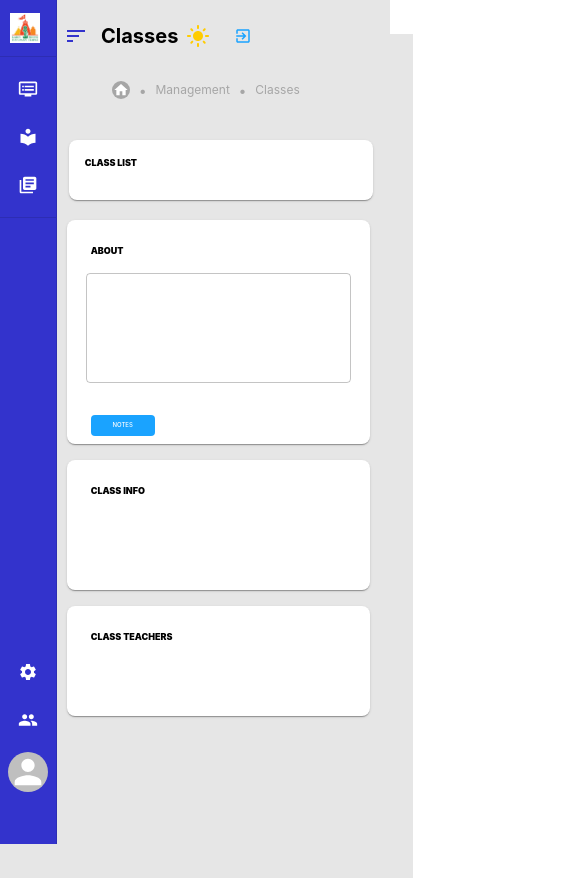
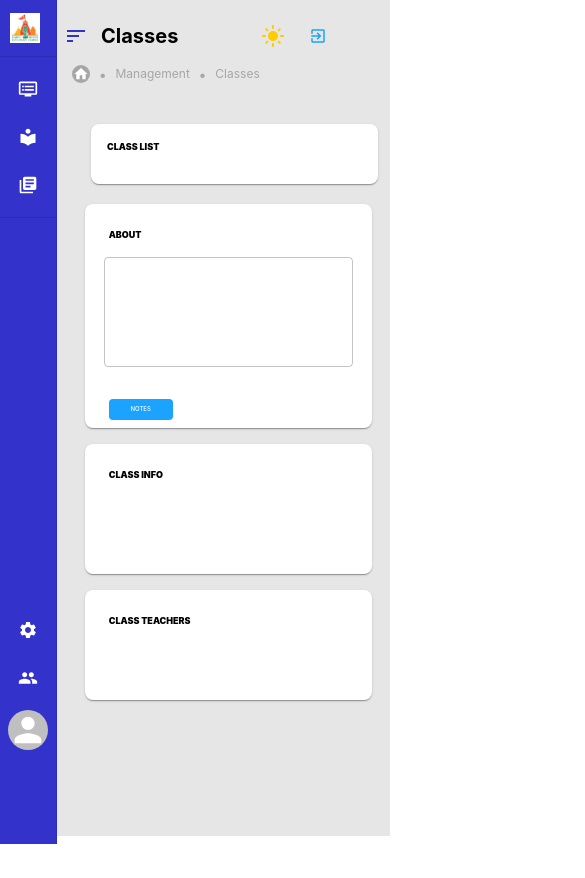
Before and after one commit to Pranavkotesh/Classes-Management-App, a React (Create React App) app in the folder web/classes-management/: page /classMain in a window 390 px wide. Shown: the top 878 px of the page, 585 px wide, since content can reach past the window. After the commit the page ends 844 px from the top, so only its background shows below. Built offline with nearby package versions, Linux system fonts and the light colour scheme.

Commit message:
-changes

```diff
--- a/web/classes-management/src/features/classMain/Class.jsx
+++ b/web/classes-management/src/features/classMain/Class.jsx
@@ -1,13 +1,12 @@
-
 import MiniDrawer from "../../shared/components/app-drawer-component/AppDrawerComponent";
 import GridComponent from "../../shared/components/app-grid-component/AppGridComponent";
 
 const ClassN= ()=>{
   return(
-    <main sx={{width:'100%'}}>
+    < >
       <MiniDrawer name='Classes'/>
       <GridComponent/>
-    </main>
+    </>
   )
 }
 export default ClassN;
--- a/web/classes-management/src/shared/components/app-drawer-component/AppDrawerComponent.jsx
+++ b/web/classes-management/src/shared/components/app-drawer-component/AppDrawerComponent.jsx
@@ -23,13 +23,15 @@ import MainAppBar from '../app-main-bar/AppMainBar';
 
 
 const useStyles = makeStyles((theme) => ({
-
+  drawer:{
+    height:'10vh'
+  },
   img:{
     marginRight:8,
     marginLeft:10
   }
 }));
-let drawerWidth =240;
+let drawerWidth =200;
 
 
 const itemsList =[
@@ -143,7 +145,7 @@ const MiniDrawer=({name}) =>{
     <Box sx={{ display: 'flex' }}>
       <MainAppBar title={name}
         onClick={handleDrawerOpen} />
-      <Drawer  sx={{zIndex:'2'}}PaperProps={{
+      <Drawer className={editing.drawer} sx={{zIndex:'2'}}PaperProps={{
     sx: {
       backgroundColor: "#3333cc"
     }
@@ -187,7 +189,7 @@ const MiniDrawer=({name}) =>{
           ))}
         </List>
         <Divider />
-        <List sx={{marginTop:'50vh',color:'white'}}>
+        <List sx={{marginTop:'45vh',color:'white'}}>
           {itemsList2.map((item, index) => (
             <ListItem key={item.text} disablePadding sx={{ display:'block' }}>
               <ListItemButton
--- a/web/classes-management/src/shared/components/app-grid-component/AppGridComponent.jsx
+++ b/web/classes-management/src/shared/components/app-grid-component/AppGridComponent.jsx
@@ -21,17 +21,17 @@ const Item1 = styled(Paper)(({ theme }) => ({
 export default function GridComponent() {
   return (
     <section>
-    <Box sx={{flexGrow:1,backgroundColor:'#e6e6e6',height:{xs:'100vh',sm:'150vh',md:'116vh',xl:'94vh'}
+    <Box sx={{flexGrow:1,backgroundColor:'#e6e6e6',height:{xs:'95vh',sm:'120vh',md:'116vh',xl:'94vh'}
     ,marginTop:-9,width:{
-      xs:'106%',sm:'263vh',
-      md:'120%',
+      xs:'100%',sm:'140vh',
+      md:'180vh',
       lg:'110%',
       xl:'100%'
-    }
+    },overflow:'hidden',boxSizing:'border-box'
     }}>
 
       <Grid sx={{backgroundColor:'#e6e6e6',paddingTop:3}} container spacing={2} columns={16}>
-        <Box sx={{backgroundColor:'#e6e6e6',marginLeft:{xs:15,sm:21,md:21,lg:21,xl:21},width:'100%',marginBottom:{xs:2,sm:0,md:0} }}>
+        <Box sx={{backgroundColor:'#e6e6e6',marginLeft:{xs:10,sm:21,md:21,lg:21,xl:21},width:'100%',marginBottom:{xs:2,sm:0,md:0} }}>
             <IconButton>
                 <HomeIcon sx={{backgroundColor:'#a6a6a6',borderRadius:'50%',padding:'1px',color:'white',fontSize:18}}/>
             </IconButton>
@@ -44,7 +44,7 @@ export default function GridComponent() {
             <Grid item xs={2}></Grid>
         <Grid className='classList' item xs={3}>
           <Item1 sx={{width:{
-            xs:'36vh',
+            xs:'34vh',
             sm:140,
             md:200,
             lg:280,
@@ -55,7 +55,7 @@ export default function GridComponent() {
             md:65,
             lg:100,
             xl:110
-          },marginLeft:{xs:'15px',sm:0},
+          },marginLeft:{xs:'67%',sm:'17%',md:0},
             paddingTop:0,borderRadius:2}}>
             <Typography sx={{textAlign:'left',paddingLeft:1,paddingTop:2,fontWeight:900,fontSize:9,color:'black'}}>
             CLASS LIST
@@ -63,12 +63,12 @@ export default function GridComponent() {
         </Grid>
         <Grid className='About'item xs={10}>
           <Item1 sx={{borderRadius:2,marginRight:1,width:{
-            xs:'36vh',
-            sm:700,
+            xs:'34vh',
+            sm:'93vh',
             md:850,
             lg:900,
             xl:'125vh'
-          },marginTop:{xs:10,sm:0,md:0,lg:0,xl:0},marginLeft:{xs:'-8vh',sm:0,md:0}}}>
+          },marginTop:{xs:10,sm:0,md:0,lg:0,xl:0},marginLeft:{xs:'-5vh',sm:0,md:0}}}>
             <Typography sx={{fontWeight:900,fontSize:9,textAlign:'left',marginLeft:2,paddingTop:2,paddingBottom:1,color:'black'}}>
                 ABOUT</Typography>
                 <Box sx={{display:{xs:'none',sm:'none',md:'block',lg:'block',xl:'block'}}}>
@@ -102,8 +102,8 @@ export default function GridComponent() {
         <Grid item xs={5}></Grid>
         <Grid className='classInfo' item xs={11}>
           <Item1 sx={{width:{
-            xs:'36vh',
-            sm:700,
+            xs:'34vh',
+            sm:'93vh',
             md:850,
             lg:900,
             xl:'125vh'
@@ -113,7 +113,7 @@ export default function GridComponent() {
             md:120,
             lg:150,
             xl:190
-          },borderRadius:2,marginLeft:{xs:'-8vh',sm:0,md:0}}}>
+          },borderRadius:2,marginLeft:{xs:'-5vh',sm:0,md:0}}}>
             <Typography sx={{marginLeft:2,textAlign:'left',
             fontWeight:900,fontSize:9,paddingTop:2,color:'black'}}>
             CLASS INFO</Typography></Item1>
@@ -121,8 +121,8 @@ export default function GridComponent() {
         <Grid item xs={5}></Grid>
         <Grid className='classTeachers' item xs={11}>
           <Item1 sx={{width:{
-            xs:'36vh',
-            sm:700,
+            xs:'34vh',
+            sm:'93vh',
             md:850,
             lg:900,
             xl:'125vh'
@@ -132,7 +132,7 @@ export default function GridComponent() {
             md:100,
             lg:130,
             xl:170
-          },borderRadius:2,marginLeft:{xs:'-8vh',sm:0,md:0}}}>
+          },borderRadius:2,marginLeft:{xs:'-5vh',sm:0,md:0}}}>
             <Typography sx={{marginLeft:2,textAlign:'left',
             fontWeight:900,fontSize:9,paddingTop:2,color:'black'}}>
             CLASS TEACHERS</Typography></Item1>
--- a/web/classes-management/src/shared/components/app-main-bar/AppMainBar.jsx
+++ b/web/classes-management/src/shared/components/app-main-bar/AppMainBar.jsx
@@ -21,9 +21,10 @@ function MainAppBar({props,onClick,title}) {
 //   const { window } = props;
   // const container = window !== undefined ? () => window().document.body : undefined;
 
+
   return (
     <Box sx={{ display: 'flex' }}>
-      <AppBar component="nav" sx={{backgroundColor:'#e6e6e6',boxShadow:0,zIndex:'1',width:'100%'}} >
+      <AppBar component="nav" sx={{backgroundColor:'#e6e6e6',boxShadow:0,zIndex:'1'}} >
         <Toolbar sx={{marginTop:1}}>
         <IconButton
             aria-label="open drawer"
@@ -42,8 +43,8 @@ function MainAppBar({props,onClick,title}) {
             variant="h6"
             component="div"
             sx={{ fontWeight:'bold',color:'#000000',maxWidth:{
-              xs:'17%',
-              sm:'43%',
+              xs:'38%',
+              sm:'38%',
               md:'46%',
               lg:'54%',
               xl:'62%'
```
